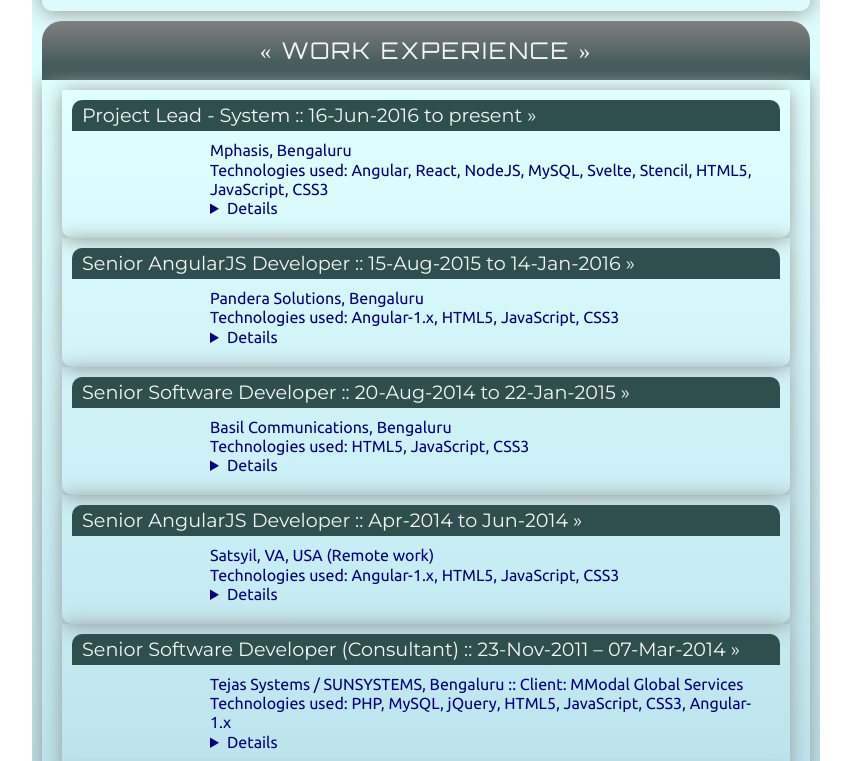
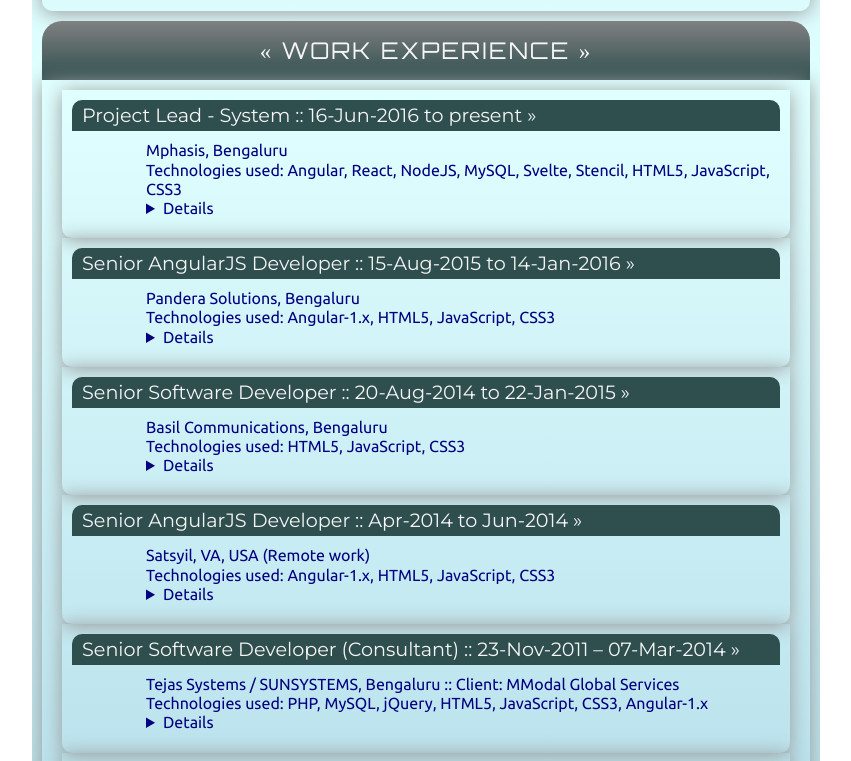
Before and after one commit to srikantgudi/srikantgudi.github.io, a Svelte app: page / in a window 1280 px wide. Shown: the part 858-1619 px from the top of the page, without its empty margins (214-1065 px from the left). Built offline with nearby package versions, Linux system fonts and the light colour scheme; a web font is replaced by a local one.

Commit message:
Update App.svelte

```diff
--- a/src/App.svelte
+++ b/src/App.svelte
@@ -171,14 +171,14 @@
 	.expdetail {
 		padding: 10px;
 		text-align: left;
-		margin-left: 10vw;
+		margin-left: 5vw;
     	font-family: Ubuntu;
 	}
 	.expdetail > .details {
 		display: flex;
 		justify-content: flex-start;
 		text-align: left;
-		width: 40vw;
+		width: 45vw;
 	}
 	.jobtitle {
 		font-family: Montserrat;
```
